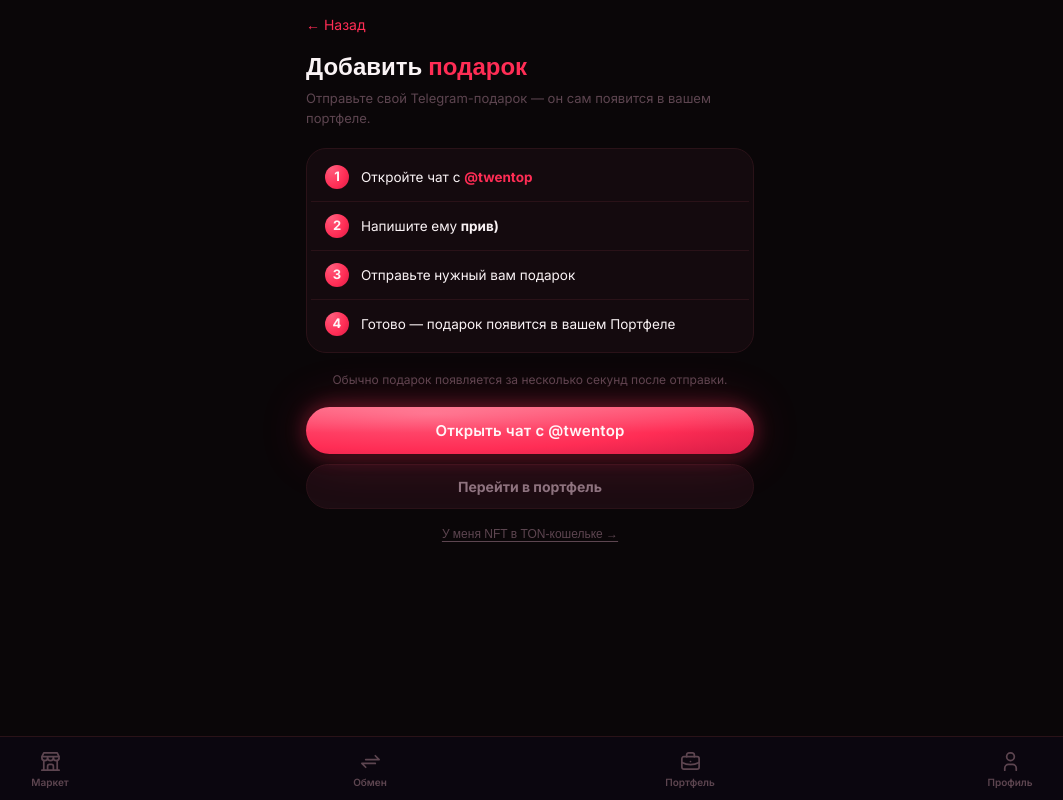
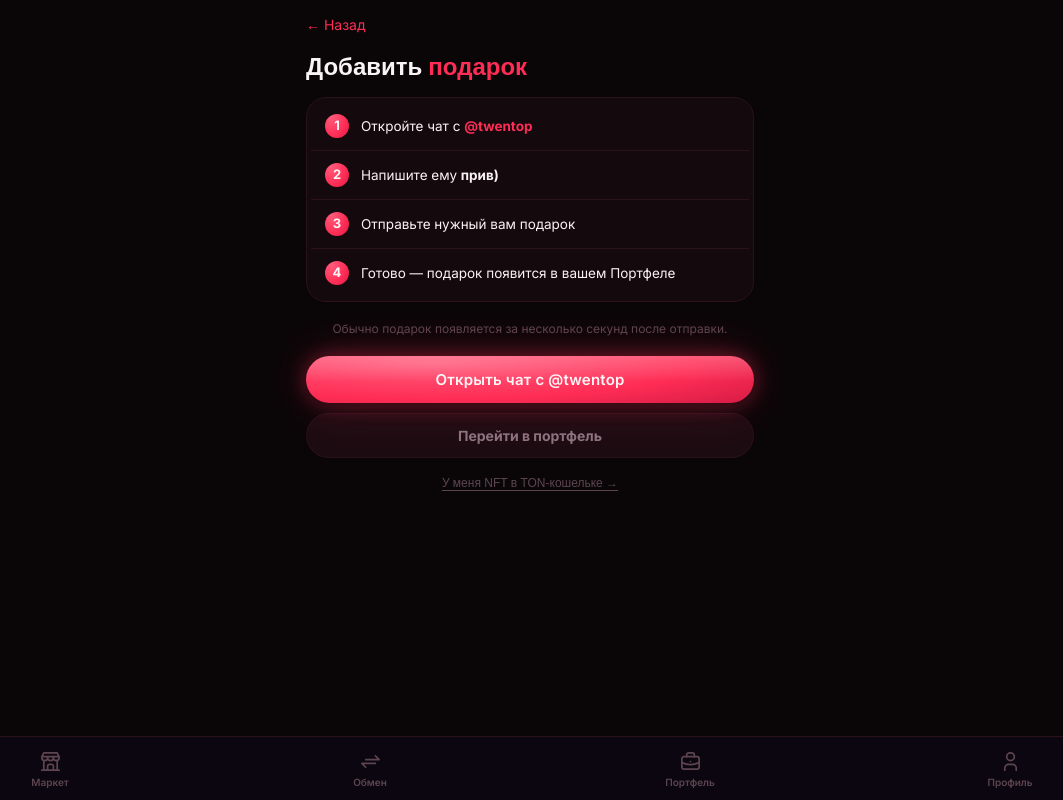
Before and after one commit to potonnickpridumayu/giftsafe-miniapp, a React (Vite) app: page /sell in a window 1280 px wide. Shown: the whole page, without its empty margins (110-1173 px from the left). Built offline with nearby package versions, Linux system fonts and the light colour scheme; what @tonconnect/ui-react would draw is missing.

Commit message:
C-7: chips order Vse/Svobodnye/Na prodazhe/V obmene + centered; drop Sell intro subtitle

```diff
--- a/src/pages/Portfolio.jsx
+++ b/src/pages/Portfolio.jsx
@@ -413,9 +413,9 @@
 
   const STATUS_FILTERS = [
     { label: 'Все', value: 'all' },
+    { label: 'Свободные', value: 'free' },
     { label: 'На продаже', value: 'sale' },
     { label: 'В обмене', value: 'trade' },
-    { label: 'Свободные', value: 'free' },
   ]
 
   const openTradePicker = (giftId) => {
@@ -485,7 +485,7 @@
         </button>
 
         {(gifts || []).length > 0 && (
-          <div className="chips-row" style={{ marginTop: 12, flexWrap: 'nowrap', gap: 6, overflowX: 'auto', scrollbarWidth: 'none' }}>
+          <div className="chips-row" style={{ marginTop: 12, flexWrap: 'nowrap', gap: 6, overflowX: 'auto', scrollbarWidth: 'none', justifyContent: 'center' }}>
             {STATUS_FILTERS.map(f => (
               <button
                 key={f.value}
--- a/src/pages/Sell.jsx
+++ b/src/pages/Sell.jsx
@@ -171,11 +171,7 @@
       {/* ── Шаг 1: интро — отправка TG-подарка на аккаунт-сейф Rubuy ── */}
       {step === 'intro' && (
         <>
-          <p style={{ fontSize: 13, color: 'var(--text-muted)', margin: '4px 0 20px' }}>
-            Отправьте свой Telegram-подарок — он сам появится в вашем портфеле.
-          </p>
-
-          <div className="card" style={{ padding: 4, marginBottom: 18 }}>
+          <div className="card" style={{ padding: 4, margin: '12px 0 18px' }}>
             {[
               { n: 1, t: <>Откройте чат с <b style={{ color: 'var(--gold)' }}>@{BANK_USERNAME}</b></> },
               { n: 2, t: <>Напишите ему <b>прив)</b></> },
```
